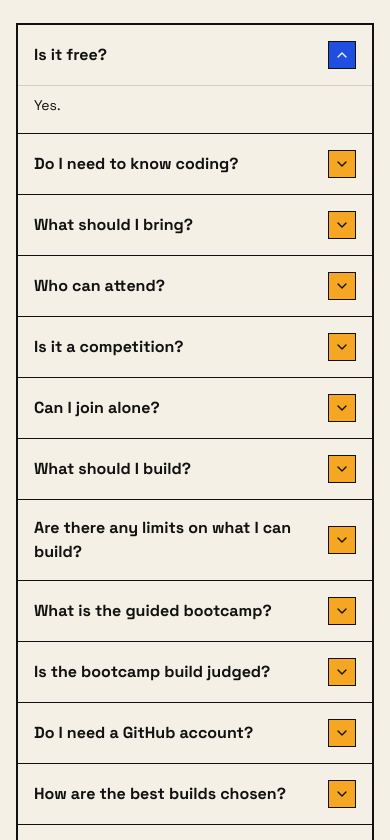
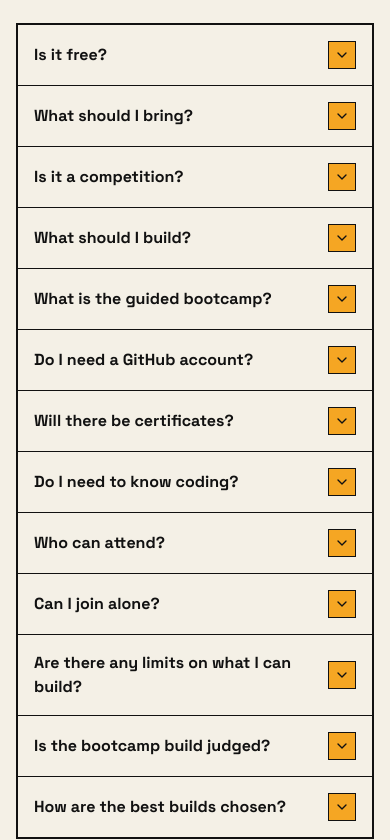
Before and after one commit to LastCoderPython/BuildWithAI_AnybodyCanCode, a Next.js app: page / in a window 390 px wide. Shown: the part 9440-10280 px from the top of the page. Built offline with nearby package versions, Linux system fonts and the light colour scheme.

Commit message:
feat: update FAQ accordion layout and default state
Change default state to closed and refactor layout to distribute items into two columns for improved responsiveness and readability.

```diff
--- a/components/FaqAccordion.tsx
+++ b/components/FaqAccordion.tsx
@@ -9,28 +9,29 @@ export interface FaqItem {
 }
 
 export function FaqAccordion({ items }: { items: FaqItem[] }) {
-  const [openFaqIndex, setOpenFaqIndex] = useState<number | null>(0);
+  // All accordion items closed by default (null = no item open)
+  const [openFaqIndex, setOpenFaqIndex] = useState<number | null>(null);
 
-  return (
-    <div className="border-2 border-[#111111] bg-[#F4F0E6] divide-y divide-[#111111] md:border-0 md:bg-transparent md:divide-y-0 md:grid md:grid-cols-2 md:gap-5 md:items-start">
-      {items.map((item, idx) => {
+  const indexedItems = items.map((item, idx) => ({ item, idx }));
+  // 1-indexed odd items (1, 3, 5...) on the left, even items (2, 4, 6...) on the right
+  const leftColumnItems = indexedItems.filter(({ idx }) => idx % 2 === 0);
+  const rightColumnItems = indexedItems.filter(({ idx }) => idx % 2 === 1);
+
+  const renderItem = ({ item, idx }: { item: FaqItem; idx: number }) => {
     const isOpen = openFaqIndex === idx;
     const panelId = `faq-panel-${idx}`;
     const buttonId = `faq-button-${idx}`;
 
     return (
-          <div
-            key={item.question}
-            className="bg-[#F4F0E6] md:p-1"
-          >
+      <div key={item.question} className="bg-[#F4F0E6] md:p-1">
         <h3>
           <button
             id={buttonId}
             type="button"
             aria-expanded={isOpen}
             aria-controls={panelId}
-                onClick={() => setOpenFaqIndex(isOpen ? null : idx)}
-                className="w-full text-left p-4 sm:p-5 flex items-center justify-between gap-4 hover:bg-[#F5A623]/20 focus-visible:outline-2 focus-visible:outline-offset-[-2px] focus-visible:outline-[#1F4FE0] transition-colors"
+            onClick={() => setOpenFaqIndex((prev) => (prev === idx ? null : idx))}
+            className="w-full text-left p-4 sm:p-5 flex items-center justify-between gap-4 hover:bg-[#F5A623]/20 focus-visible:outline-2 focus-visible:outline-offset-[-2px] focus-visible:outline-[#1F4FE0] transition-colors cursor-pointer"
           >
             <span className="font-body font-bold text-base sm:text-lg text-[#111111]">
               {item.question}
@@ -60,7 +61,16 @@ export function FaqAccordion({ items }: { items: FaqItem[] }) {
         )}
       </div>
     );
-      })}
+  };
+
+  return (
+    <div className="border-2 border-[#111111] bg-[#F4F0E6] divide-y divide-[#111111] md:border-0 md:bg-transparent md:divide-y-0 md:grid md:grid-cols-2 md:gap-5 md:items-start">
+      <div className="divide-y divide-[#111111] md:divide-y-0 md:flex md:flex-col md:gap-5">
+        {leftColumnItems.map(renderItem)}
+      </div>
+      <div className="divide-y divide-[#111111] md:divide-y-0 md:flex md:flex-col md:gap-5">
+        {rightColumnItems.map(renderItem)}
+      </div>
     </div>
   );
 }
```
Lines whose indentation alone changed are shown as unchanged.
